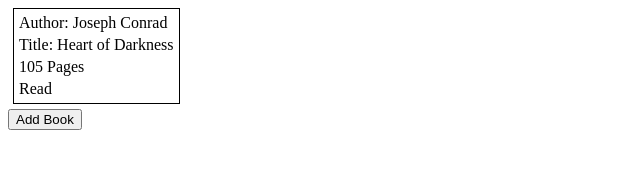
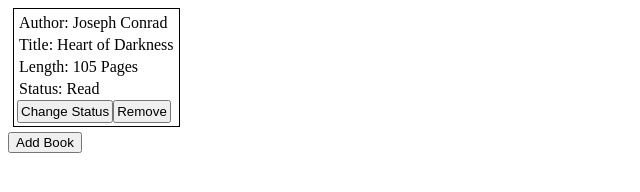
Before and after one commit to DMahesha/library, a plain HTML site: page index.html in a window 1280 px wide. Shown: the whole page, without its empty margins (0-640 px from the left). Drawn offline with Linux system fonts and the light colour scheme.

Commit message:
Added change status and remove buttons

```diff
--- a/index.html
+++ b/index.html
@@ -15,7 +15,7 @@
     <dialog id="dialogue">
         <input type="text" id="book-author" placeholder="Author">
         <input type="text" id="book-title" placeholder="Title">
-        <input type="text" id="book-pages" placeholder="Pages">
+        <input type="number" id="book-pages" placeholder="Pages">
         <div id="book-status">
             <div id="div-book-read">
                 Read <input type="radio" name="read-or-not-read" value="book-read" id="book-read">
--- a/script.js
+++ b/script.js
@@ -7,10 +7,10 @@ let bookRead = document.getElementById('book-read')
 let bookNotRead = document.getElementById('book-not-read')
 
 function book(author, title, pages, read) {
-    this.author = author
-    this.title = title
-    this.pages = pages
-    this.read = read
+    this.bookAuthor = author
+    this.bookTitle = title
+    this.bookPages = pages
+    this.bookRead = read
 }
 
 newBook.addEventListener('click', () => {
@@ -21,46 +21,93 @@ addBook.addEventListener('click', addNewBook)
 
 let myLibrary = [
     {
-    "author": 'Joseph Conrad',
-    "title": 'Heart of Darkness',
-    "pages": '105',
-    "read": true
+    "bookAuthor": 'Joseph Conrad',
+    "bookTitle": 'Heart of Darkness',
+    "bookPages": '105',
+    "bookRead": true
     }
 ]
 
+let index = ''
+
 function addToLibrary(author, title, pages, read) {
     let latestBookDiv = document.createElement('div')
-    latestBookDiv.setAttribute('id', 'book-entry')
+    // latestBookDiv.setAttribute('id', `${title}`)
+    latestBookDiv.setAttribute('class', 'book-entry')
     latestBookDiv.style.cssText = 'border: solid 1px black; width: fit-content; padding: 3px;'
     libraryDiv.appendChild(latestBookDiv)
 
-    let lAuthor = document.createElement('div')
-    lAuthor.setAttribute('id', 'book-result')
-    lAuthor.style.cssText = 'padding: 2px'
-    lAuthor.textContent = `Author: ${author}`
+    let latestAuthor = document.createElement('div')
+    latestAuthor.style.cssText = 'padding: 2px'
+    latestAuthor.textContent = `Author: ${author}`
 
-    let lTitle = document.createElement('div')
-    lTitle.setAttribute('id', 'book-result')
-    lTitle.style.cssText = 'padding: 2px'
-    lTitle.textContent = `Title: ${title}`
+    let latestTitle = document.createElement('div')
+    latestTitle.style.cssText = 'padding: 2px'
+    latestTitle.textContent = `Title: ${title}`
 
-    let lPages = document.createElement('div')
-    lPages.setAttribute('id', 'book-result')
-    lPages.style.cssText = 'padding: 2px'
-    lPages.textContent = `${pages} Pages`
+    let latestPages = document.createElement('div')
+    latestPages.style.cssText = 'padding: 2px'
+    latestPages.textContent = `Length: ${pages} Pages`
 
-    let lRead = document.createElement('div')
-    lRead.setAttribute('id', 'book-result')
-    lRead.style.cssText = 'padding: 2px'
-    read === true ? lRead.textContent = 'Read' : lRead.textContent = 'Not Read'
+    let latestRead = document.createElement('div')
+    latestRead.style.cssText = 'padding: 2px'
+    read === true ? latestRead.textContent = 'Status: Read' : latestRead.textContent = 'Status: Not Read'
 
-    latestBookDiv.appendChild(lAuthor)
-    latestBookDiv.appendChild(lTitle)
-    latestBookDiv.appendChild(lPages)
-    latestBookDiv.appendChild(lRead)
+    let changeStatus = document.createElement('button')
+    changeStatus.textContent = "Change Status"
+    changeStatus.style.cssText = 'padding: 2px'
+
+    changeStatus.addEventListener('click', () => {
+        if (read === true) {
+            read = false;
+            read === true ? latestRead.textContent = 'Status: Read' : latestRead.textContent = 'Status: Not Read'
+        } else {
+            read = true;
+            read === true ? latestRead.textContent = 'Status: Read' : latestRead.textContent = 'Status: Not Read'
+        }
+    })
+
+    let removeButton = document.createElement('button')
+    removeButton.textContent = 'Remove'
+    removeButton.style.cssText = 'padding: 2px'
+
+    removeButton.addEventListener('click', () => {
+        index = myLibrary.map(e => e.bookTitle).indexOf(`${title}`)
+        myLibrary.splice(index, 1)
+        generateLibrary()
+    })
+
+    latestBookDiv.appendChild(latestAuthor)
+    latestBookDiv.appendChild(latestTitle)
+    latestBookDiv.appendChild(latestPages)
+    latestBookDiv.appendChild(latestRead)
+    latestBookDiv.appendChild(changeStatus)
+    latestBookDiv.appendChild(removeButton)
 }
 
-addToLibrary(myLibrary[0].author, myLibrary[0].title, myLibrary[0].pages, myLibrary[0].read)
+/*
+
+each removebutton has its own id
+each removebutton has its own eventlistener
+removing object with removebutton's id removes it from myLibrary
+
+*/
+
+addToLibrary(myLibrary[0].bookAuthor, myLibrary[0].bookTitle, myLibrary[0].bookPages, myLibrary[0].bookRead)
+
+function generateLibrary() {
+    resetLibrary()
+    for (var i = 0 ; i < myLibrary.length ; i++) {
+        addToLibrary(myLibrary[i].bookAuthor, myLibrary[i].bookTitle, myLibrary[i].bookPages, myLibrary[i].bookRead)
+    }
+}
+
+function resetLibrary() {
+    let x = document.querySelectorAll('.book-entry')
+    x.forEach(item => {
+        libraryDiv.removeChild(item)
+    })
+}
 
 function addNewBook() {
     let bAuthor = document.getElementById('book-author').value
@@ -73,9 +120,10 @@ function addNewBook() {
     }
     let enteredBook = new book(bAuthor, bTitle, bPages, bRead)
     myLibrary.push(enteredBook)
-    addToLibrary(enteredBook.author, enteredBook.title, enteredBook.pages, enteredBook.read)
+    generateLibrary()
     dialog.close()
 }
+
 
 closeDiaglog.addEventListener('click', () => {
     dialog.close()
--- a/style.css
+++ b/style.css
@@ -30,7 +30,6 @@ input {
 #dialog-buttons {
     display: flex;
     justify-content: center;
-    /* background-color: blue; */
 }
 
 #dialog-buttons > button {
```
